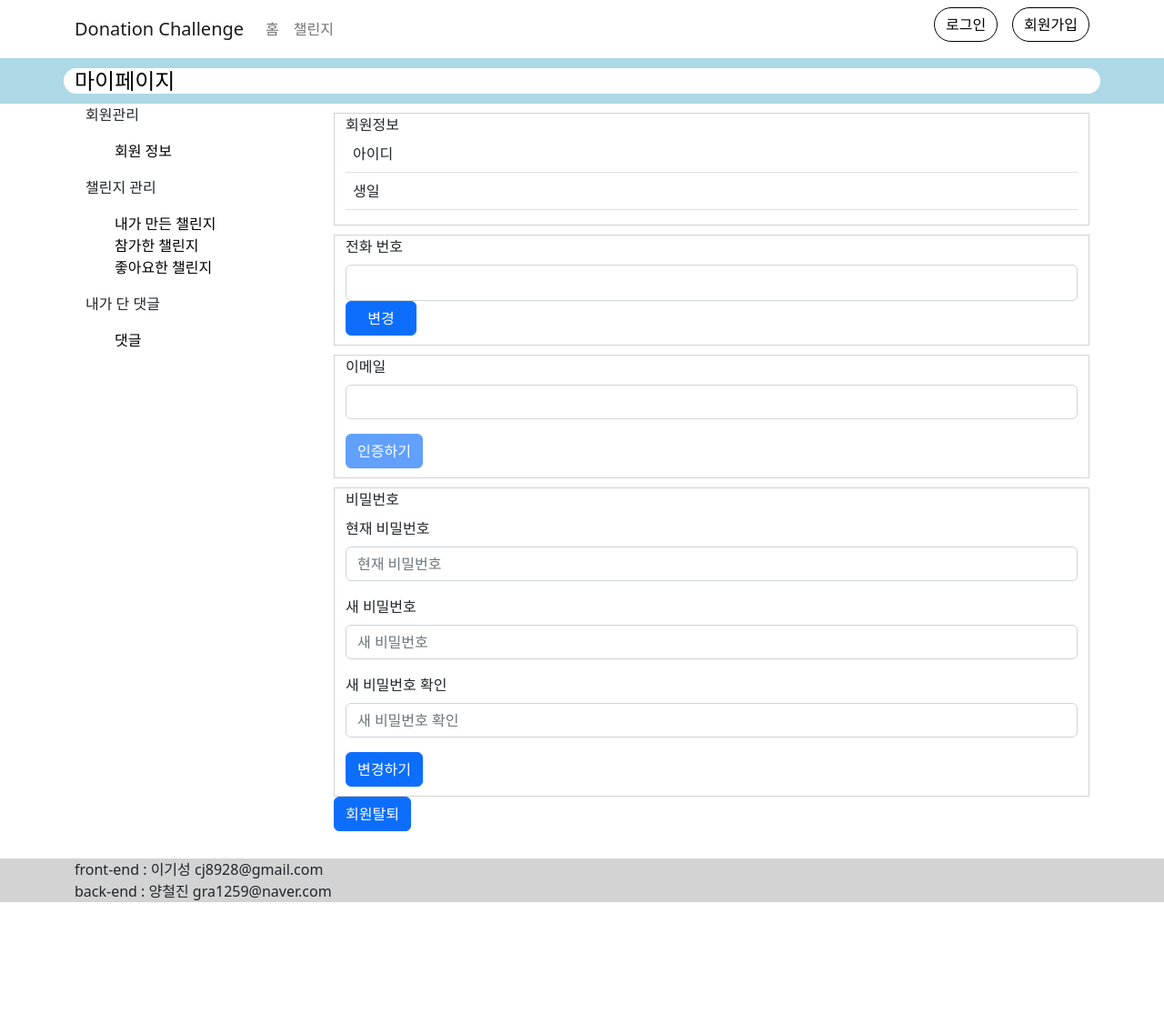
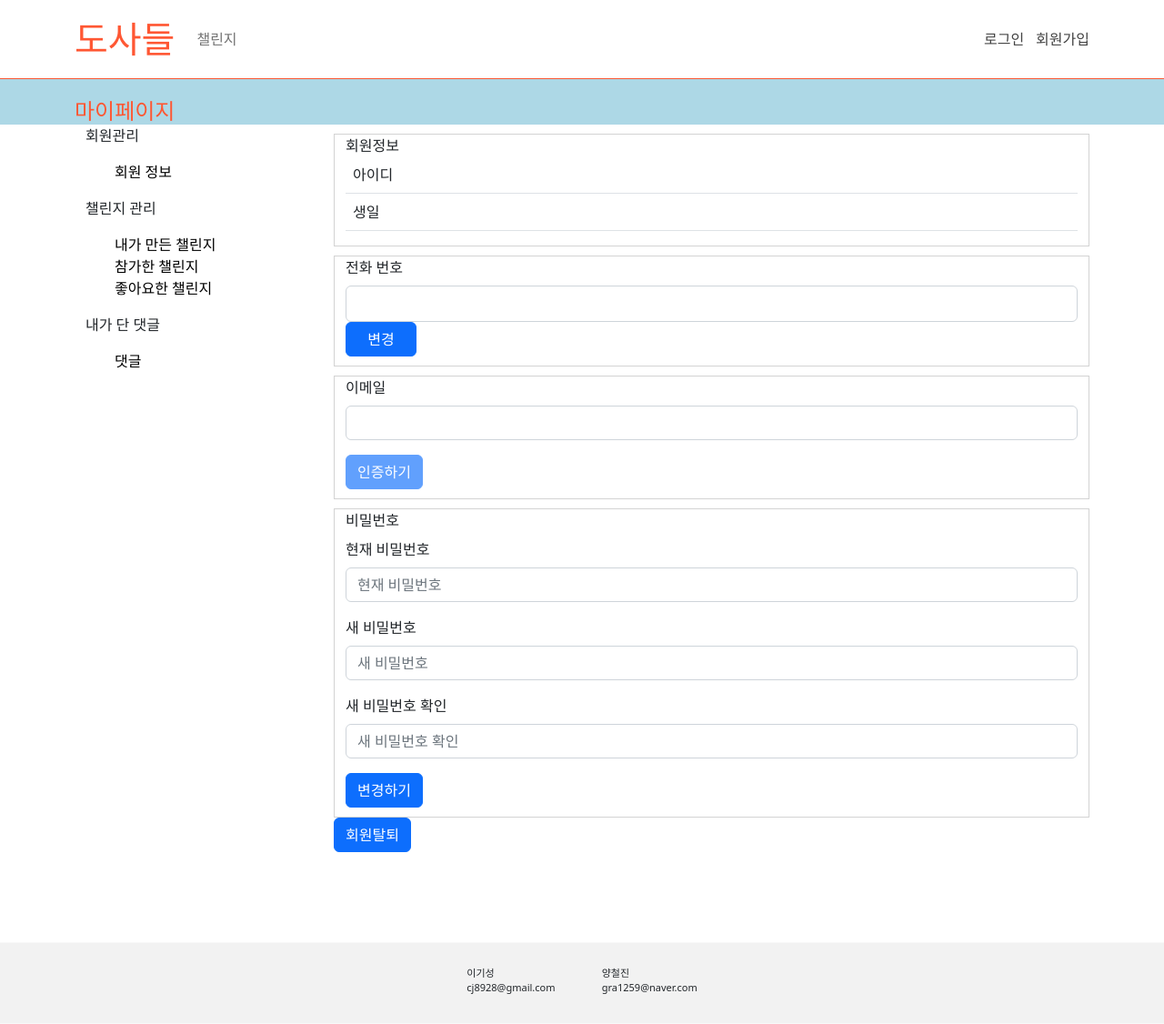
Before and after one commit to Leekee0905/DonationChallenge, a React (Create React App) app: page /mypage in a window 1280 px wide. Shown: the whole page at 91% size. Before the commit the page ends 992 px from the top, so only its background shows below. Built offline with nearby package versions, Linux system fonts and the light colour scheme; no server answers.

Commit message:
헤더 및 푸터 수정

```diff
--- a/src/layout/Footer.css
+++ b/src/layout/Footer.css
@@ -1,4 +1,31 @@
-footer{
-  background-color: lightgrey;
-  margin-top: 20px;
+.footer{
+  background-color: #f2f2f2;
+  height: 6em;
+  bottom:0;
+  width: 100%;
+  position: relative;
+  transform: translateY(100%);
 }
+
+.footer_wrapper{
+  display: flex;
+  justify-content: center;
+  bottom: 0;
+}
+
+.name{
+  font-size: 11px;
+}
+
+.email{
+  font-size: 11px;
+  margin-bottom: 5%;
+}
+
+.footer_front{
+  margin: 2% 2%;
+}
+
+.footer_back{
+  margin: 2% 2%;
+}
--- a/src/layout/Footer.jsx
+++ b/src/layout/Footer.jsx
@@ -2,12 +2,18 @@ import { Container } from 'react-bootstrap'
 import './Footer.css'
 export default function Footer(){
   return (
-    <footer>
-      <Container>
-        front-end : 이기성 cj8928@gmail.com
-        <br/>
-        back-end : 양철진 gra1259@naver.com
-      </Container>
+    <footer className='footer'>
+      <div className='footer_wrapper'>
+        <div className='footer_front'>
+          <div className='name'>이기성</div>
+          <div className='email'>cj8928@gmail.com</div>
+        </div>
+
+        <div className='footer_back'>
+          <div className='name'>양철진</div>
+          <div className='email'>gra1259@naver.com</div>
+        </div>
+      </div>
     </footer>
   )
 }
--- a/src/layout/Header.css
+++ b/src/layout/Header.css
@@ -1,13 +1,68 @@
-.mypage, .logoutbtn, .loginbtn, .signupbtn{
-  margin-left: 1em;
-  background-color: white!important;
-  color: black!important;
-  border-color: black!important;
-  border-radius: 52px!important;
+.loginlayout .logoutbtn{
+  --bs-btn-bg: white;
+  --bs-btn-color: #FF5733;
+  --bs-btn-border-width:0;
+  --bs-btn-hover-color: #FF5733;
+  --bs-btn-hover-bg: white;
+  --bs-btn-hover-border-color: white;
+  --bs-btn-active-color: #FF5733;
+  --bs-btn-active-bg: white;
+  --bs-btn-active-border-color: white;
+  font-size: 16px;
 }
 
+
 .mypage{
-  margin-left: 1em;
+  margin-top: 20px;
+  font-size: 16px;
   text-decoration: none;
-  color: black;
+  color: #FF5733!important;
 }
+
+.navbar-brand{
+  color: #FF5733!important;
+  font-size: 40px!important;
+}
+
+.navbar{
+  border-bottom: 1px solid #FF5733;
+  display: inline-block;
+}
+
+.logoutlayout a{
+  color: #424242;
+}
+
+.profile_hoverable:hover .profile_modal{
+  display: block;
+}
+
+.profile_hoverable{
+  margin-left: 20px;
+  height: 100px;
+}
+
+.profile_modal{
+  display: none;
+  position: absolute;
+  width: 150px;
+  height: 100px;
+  border: 1px solid #FF5733;
+  background-color: white;
+  z-index: 10;
+  line-height: 50px;
+  text-align: center;
+}
+
+
+.navbar .loginlayout a{
+  color: #FF5733;
+}
+
+.navbar a:hover{
+  color: #FF5733;
+}
+
+.loginbtn{
+  margin-right: 13px;
+}
--- a/src/layout/Header.jsx
+++ b/src/layout/Header.jsx
@@ -3,23 +3,19 @@ import { React, useEffect, useState } from "react"
 import axios from "axios"
 import { Form, Button, Container, Nav, Navbar, NavDropdown } from "react-bootstrap"
 import './Header.css'
+import { FontAwesomeIcon } from "@fortawesome/react-fontawesome"
+import { faUser } from "@fortawesome/free-regular-svg-icons"
 
 /**
  * 로그인 여부에 따른 헤더 버튼 변경
  * 로그인 안되어있을때
  */
 export function Logout(){
-  const navigate=useNavigate()
-  function onSignupClick(){
-    navigate('/member/new')
-  }
-  function onLoginClick(){
-    navigate('/member/login')
-  }
+
   return (
     <div className="logoutlayout">
-      <Button className='loginbtn' onClick={onLoginClick}>로그인</Button>
-      <Button className='signupbtn' onClick={onSignupClick}>회원가입</Button>
+      <Link className='loginbtn' to="/member/login">로그인</Link>
+      <Link className='signupbtn' to="/member/new">회원가입</Link>
     </div>
 
   )
@@ -28,6 +24,8 @@ export function Logout(){
 
 /**
  * 로그인 되었을때 헤더 버튼
+ *
+ * 220910 여기해야함
  */
 export function Login(props){
   const isLogin = props.isLogin;
@@ -48,8 +46,17 @@ export function Login(props){
   return (
     <div className="loginlayout">
       {username}님
-      <Link className='mypage' to='/mypage'>마이페이지</Link>
-      <Button className='logoutbtn' onClick={logoutHandle}>로그아웃</Button>
+      {/*여기를 바꾸면됨 햄버거 메뉴로*/}
+      <span className="profile_hoverable">
+        <FontAwesomeIcon className="hovericon" icon={faUser} />
+        <div className="profile_modal">
+          <Link className='mypage' to='/mypage'>마이페이지</Link>
+          <br/>
+          <Button className='logoutbtn' onClick={logoutHandle}>로그아웃</Button>
+        </div>
+      </span>
+      {/**호버 모달 메뉴 */}
+
     </div>
   )
 }
@@ -73,9 +80,8 @@ export default function Header(){
   return(
     <Navbar>
       <Container>
-      <Navbar.Brand href="/">Donation Challenge</Navbar.Brand>
+      <Navbar.Brand href="/">도사들</Navbar.Brand>
       <Nav className="me-auto">
-        <Nav.Link href="/">홈</Nav.Link>
         <Nav.Link href="/challenge/list">챌린지</Nav.Link>
       </Nav>
       {isLogin ?
```
